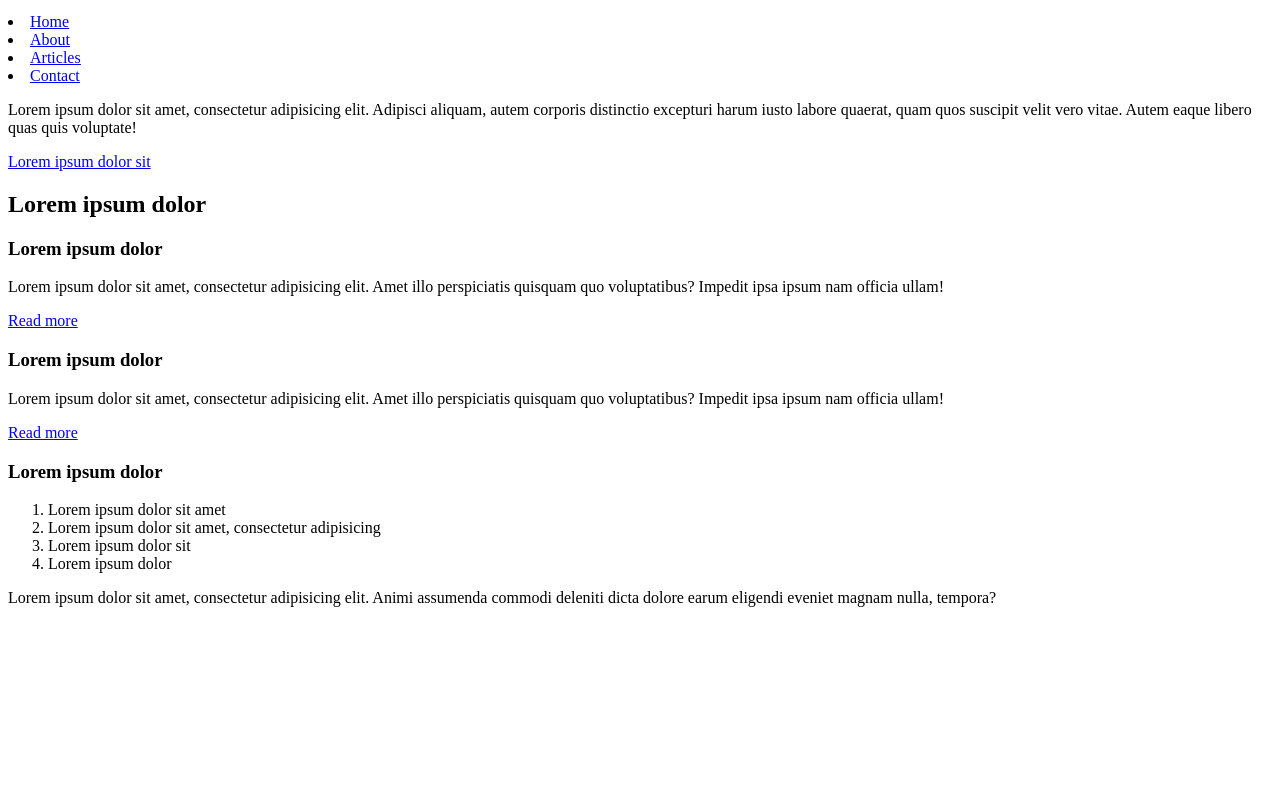
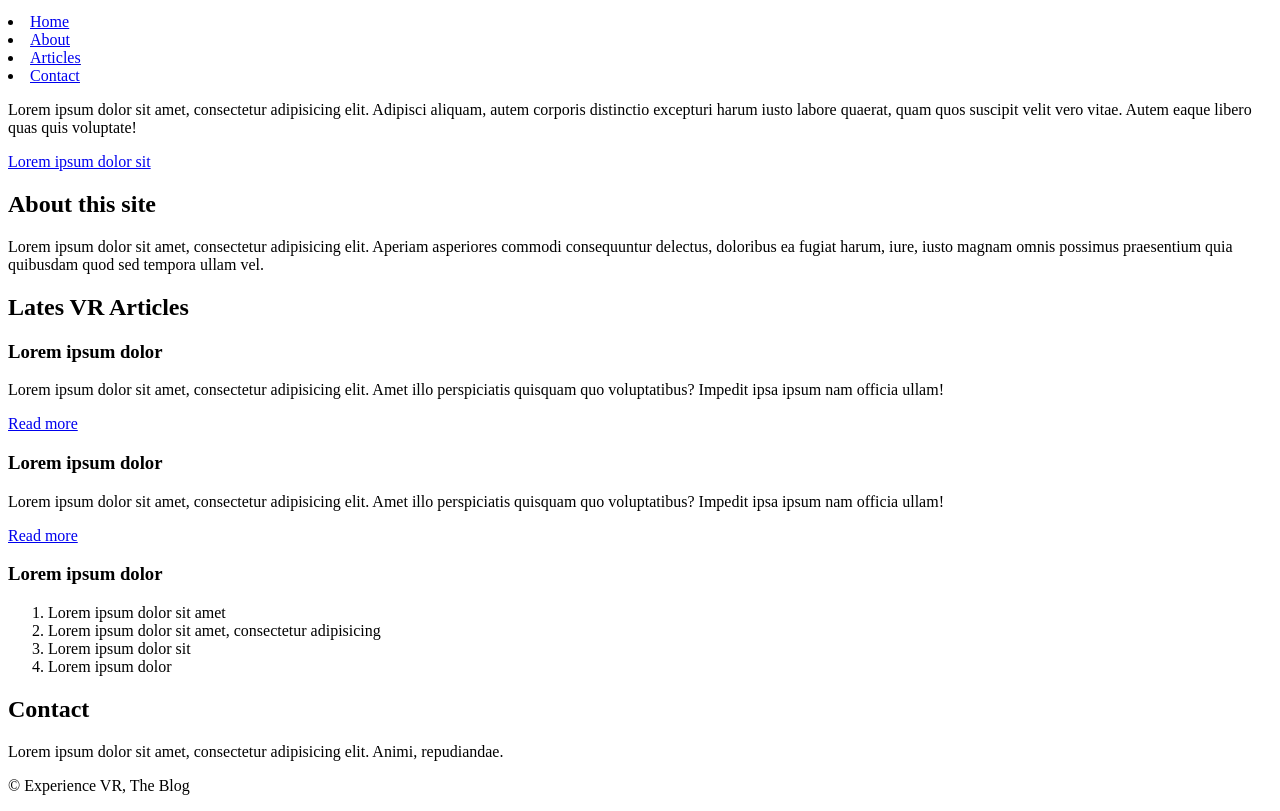
Before and after one commit to franktranvantu/html-basics, a plain HTML site: page index.html in a window 1280 px wide. Shown: the part 101-912 px from the top of the page. Before the commit the page ends 800 px from the top, so only its background shows below. Drawn offline with Linux system fonts and the light colour scheme.

Commit message:
Semantic html

```diff
--- a/index.html
+++ b/index.html
@@ -5,6 +5,7 @@
     <title>Creating Links</title>
 </head>
 <body>
+    <header>
         <h1>Lorem ipsum dolor</h1>
         <p>Lorem ipsum dolor sit amet, consectetur adipisicing elit. Nostrum, quod!</p>
 
@@ -14,13 +15,22 @@
             <li><a href="#">Articles</a></li>
             <li><a href="#">Contact</a></li>
         </u>
+    </header>
 
     <p>Lorem ipsum dolor sit amet, consectetur adipisicing elit. Adipisci aliquam, autem corporis distinctio excepturi
         harum iusto labore quaerat, quam quos suscipit velit vero vitae. Autem eaque libero quas quis voluptate!</p>
 
     <a href="https://teamtreehouse.com" target="_blank">Lorem ipsum dolor sit</a>
 
-    <h2>Lorem ipsum dolor</h2>
+    <section>
+        <h2>About this site</h2>
+        <p>Lorem ipsum dolor sit amet, consectetur adipisicing elit. Aperiam asperiores commodi consequuntur delectus,
+            doloribus ea fugiat harum, iure, iusto magnam omnis possimus praesentium quia quibusdam quod sed tempora
+            ullam vel.</p>
+    </section>
+
+    <section>
+        <h2>Lates VR Articles</h2>
 
         <h3>Lorem ipsum dolor</h3>
         <p>Lorem ipsum dolor sit amet, consectetur adipisicing elit. Amet illo perspiciatis quisquam quo voluptatibus?
@@ -31,6 +41,7 @@
         <p>Lorem ipsum dolor sit amet, consectetur adipisicing elit. Amet illo perspiciatis quisquam quo voluptatibus?
             Impedit ipsa ipsum nam officia ullam!</p>
         <a href="#">Read more</a>
+    </section>
 
     <h3>Lorem ipsum dolor</h3>
     <ol>
@@ -39,7 +50,14 @@
         <li>Lorem ipsum dolor sit</li>
         <li>Lorem ipsum dolor</li>
     </ol>
-    <p>Lorem ipsum dolor sit amet, consectetur adipisicing elit. Animi assumenda commodi deleniti dicta dolore earum
-        eligendi eveniet magnam nulla, tempora?</p>
+
+    <section>
+        <h2>Contact</h2>
+        <p>Lorem ipsum dolor sit amet, consectetur adipisicing elit. Animi, repudiandae.</p>
+    </section>
+
+    <footer>
+        <p>&copy; Experience VR, The Blog</p>
+    </footer>
 </body>
 </html>
```
Lines whose indentation alone changed are shown as unchanged.
